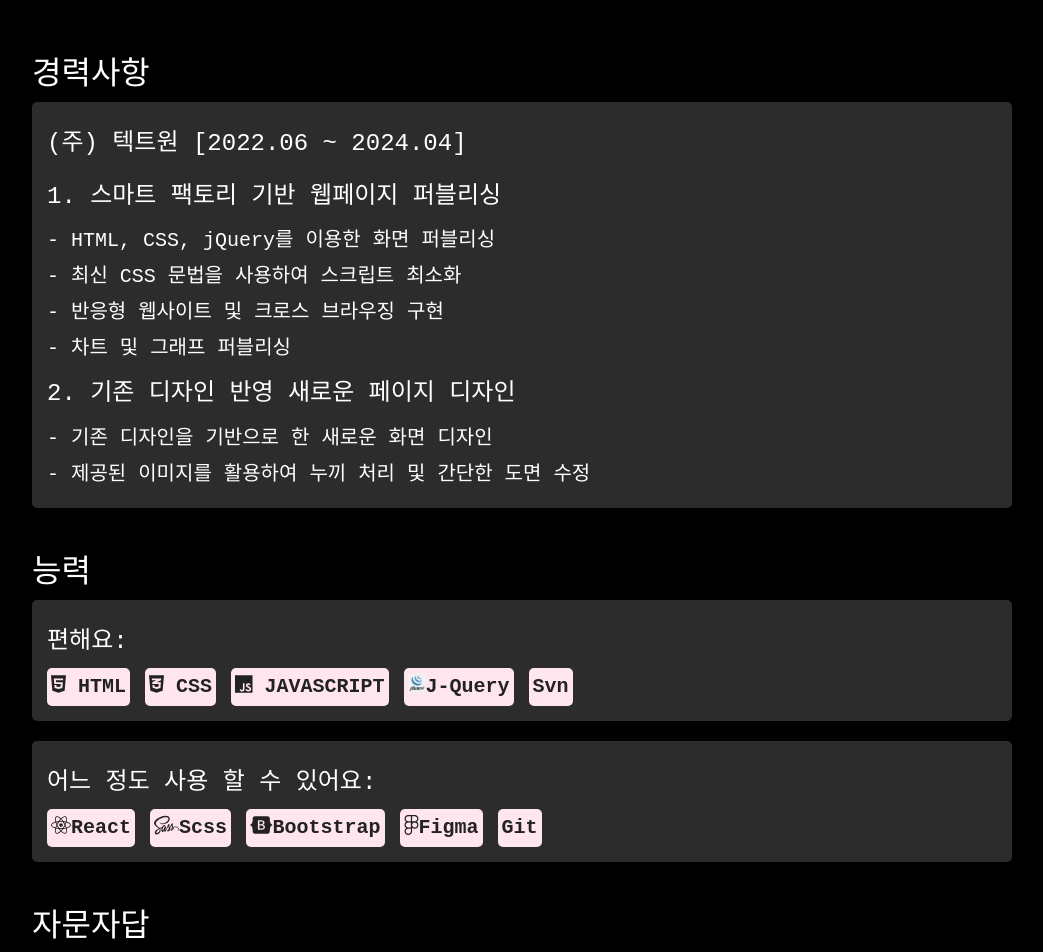
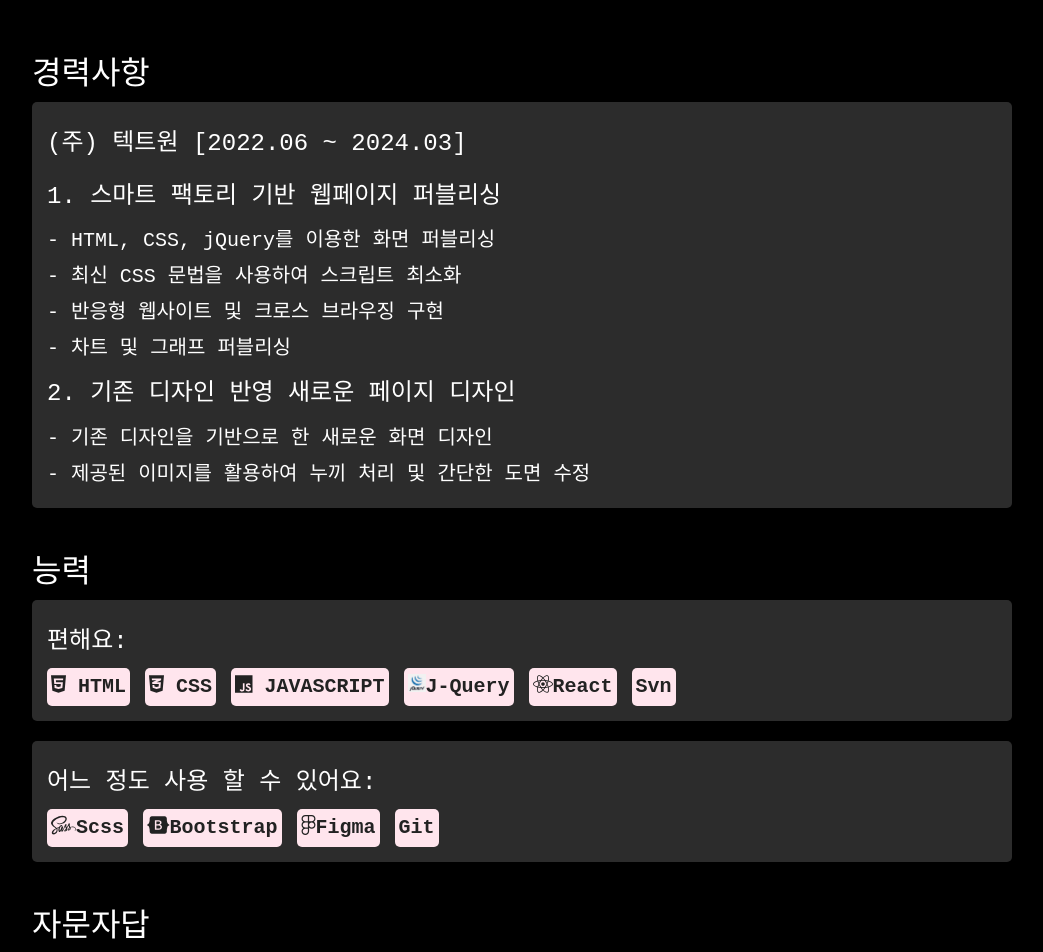
Before and after one commit to S2SIONS2/WebPortfolio, a React (Vite) app in the folder WebPortfolio/: page / in a window 1280 px wide. Shown: the part 1100-2052 px from the top of the page, without its empty margins (118-1161 px from the left). Built offline with nearby package versions, Linux system fonts and the light colour scheme; a web font is replaced by a local one.

Commit message:
포트폴리오 뷰티랩 부분 수정

```diff
--- a/WebPortfolio/src/pages/About.jsx
+++ b/WebPortfolio/src/pages/About.jsx
@@ -29,7 +29,7 @@ const About = () => {
                     <div className="box">
                         <ul>
                             <li>
-                                <h2>(주) 텍트원 [2022.06 ~ 2024.04]</h2>
+                                <h2>(주) 텍트원 [2022.06 ~ 2024.03]</h2>
                             </li>
                             <li>
                                 <h2>1. 스마트 팩토리 기반 웹페이지 퍼블리싱</h2>
@@ -82,6 +82,9 @@ const About = () => {
                                 <p>
                                     <span style={{ background: `url(${jQuery}) no-repeat center/cover`, width:'18px', height: '18px', display: 'inline-block'}}></span>J-Query
                                 </p>
+                                <p>
+                                    <span><FontAwesomeIcon icon={faReact} /></span>React
+                                </p>
                                 <p>Svn</p>
                             </li>
                         </ul>
@@ -92,9 +95,6 @@ const About = () => {
                                 <h2>어느 정도 사용 할 수 있어요:</h2>
                             </li>
                             <li>
-                                <p>
-                                    <span><FontAwesomeIcon icon={faReact} /></span>React
-                                </p>
                                 <p>
                                     <span><FontAwesomeIcon icon={faSass} /></span>Scss
                                 </p>
```
